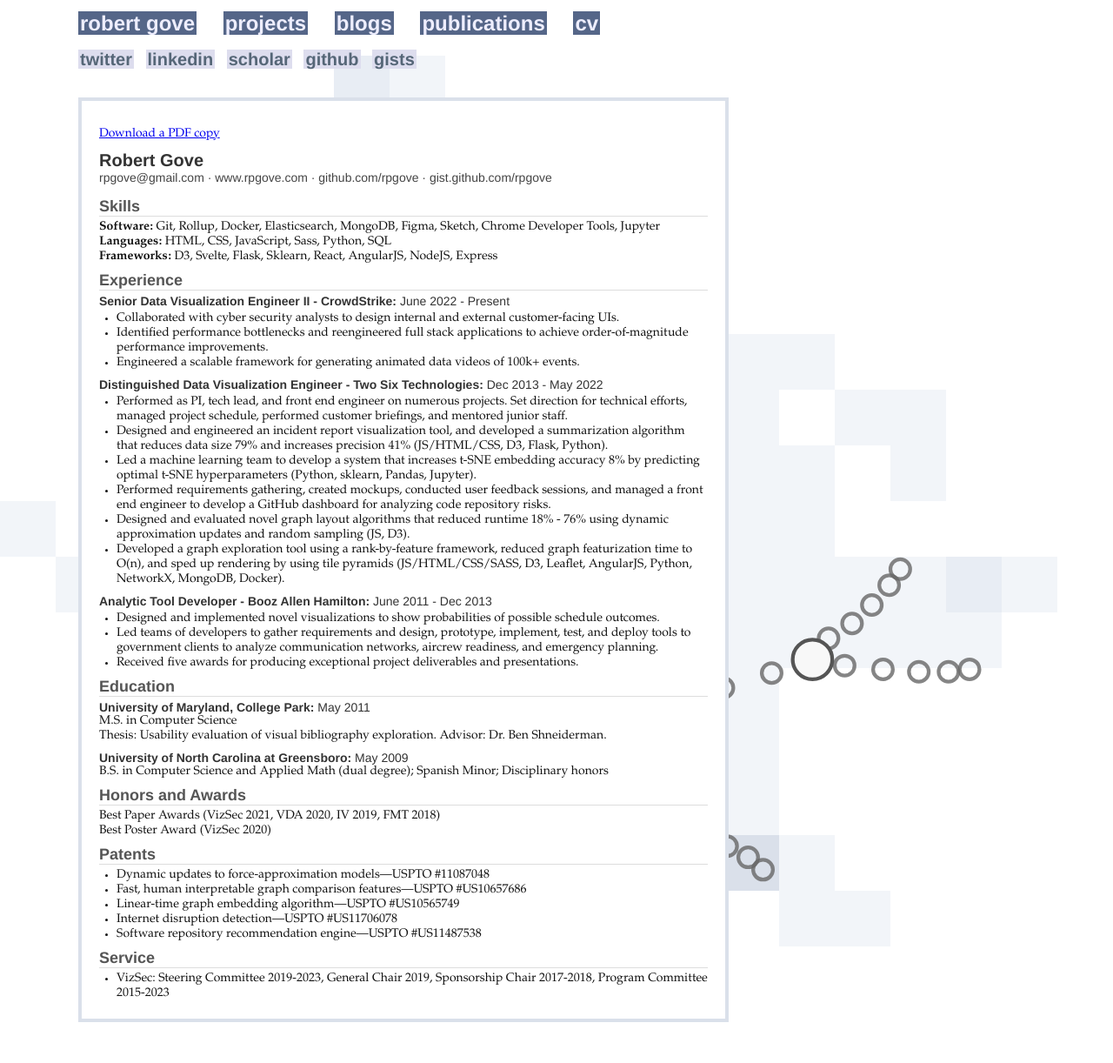
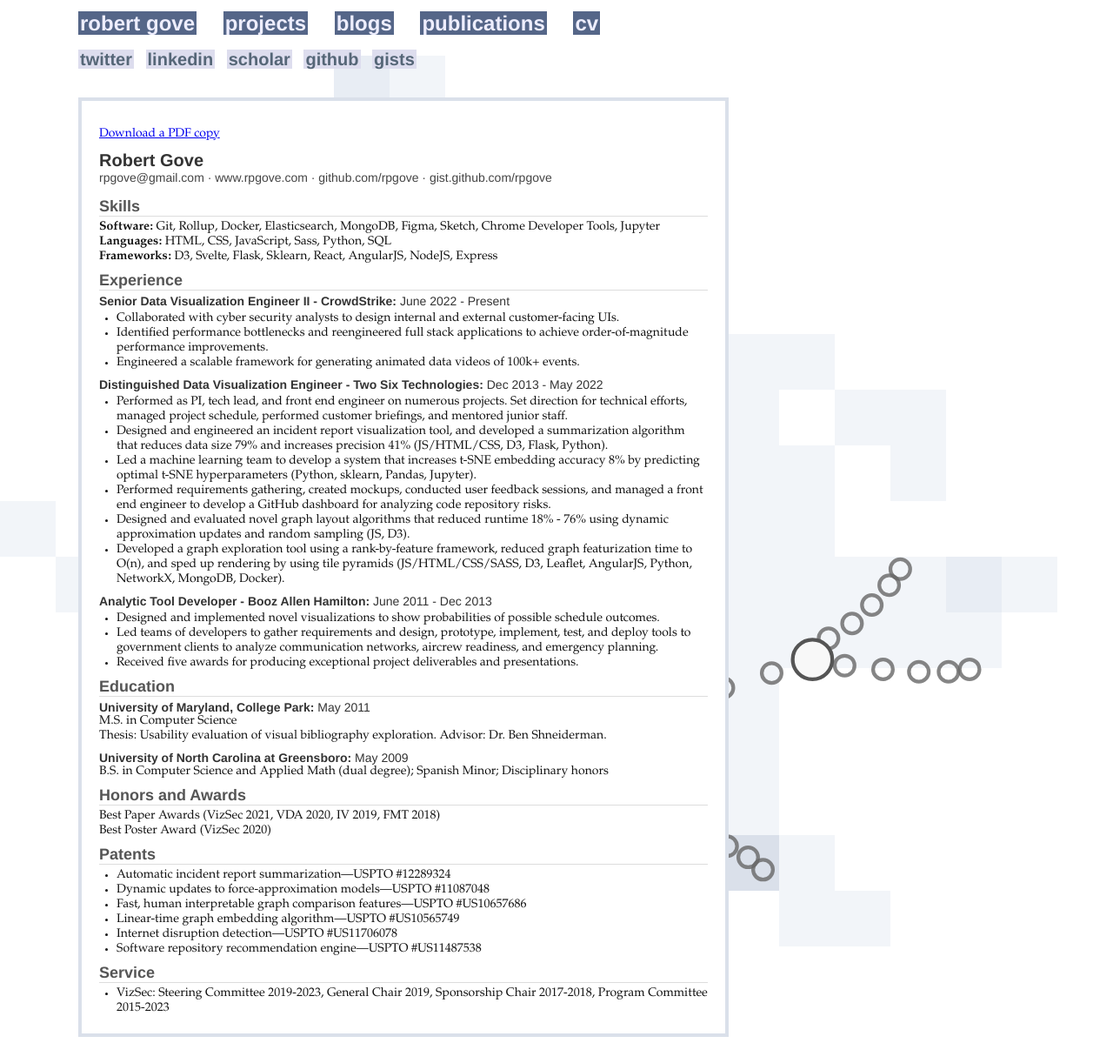
Before and after one commit to rpgove/rpgove.github.io, a Jekyll site: the page built from cv.markdown, in a window 1280 px wide. Shown: the whole page at 87% size. Built offline with Jekyll 4.4.1, drawn with Linux system fonts in a browser that asks for light colours.

Commit message:
Incident report summarization patent

```diff
--- a/cv.markdown
+++ b/cv.markdown
@@ -50,6 +50,7 @@ Best Paper Awards (VizSec 2021, VDA 2020, IV 2019, FMT 2018)
 Best Poster Award (VizSec 2020)
 
 <h3>Patents</h3>
+- Automatic incident report summarization—USPTO #12289324
 - Dynamic updates to force-approximation models—USPTO #11087048
 - Fast, human interpretable graph comparison features—USPTO #US10657686
 - Linear-time graph embedding algorithm—USPTO #US10565749
```
Also changed, not shown: 1 other file.
